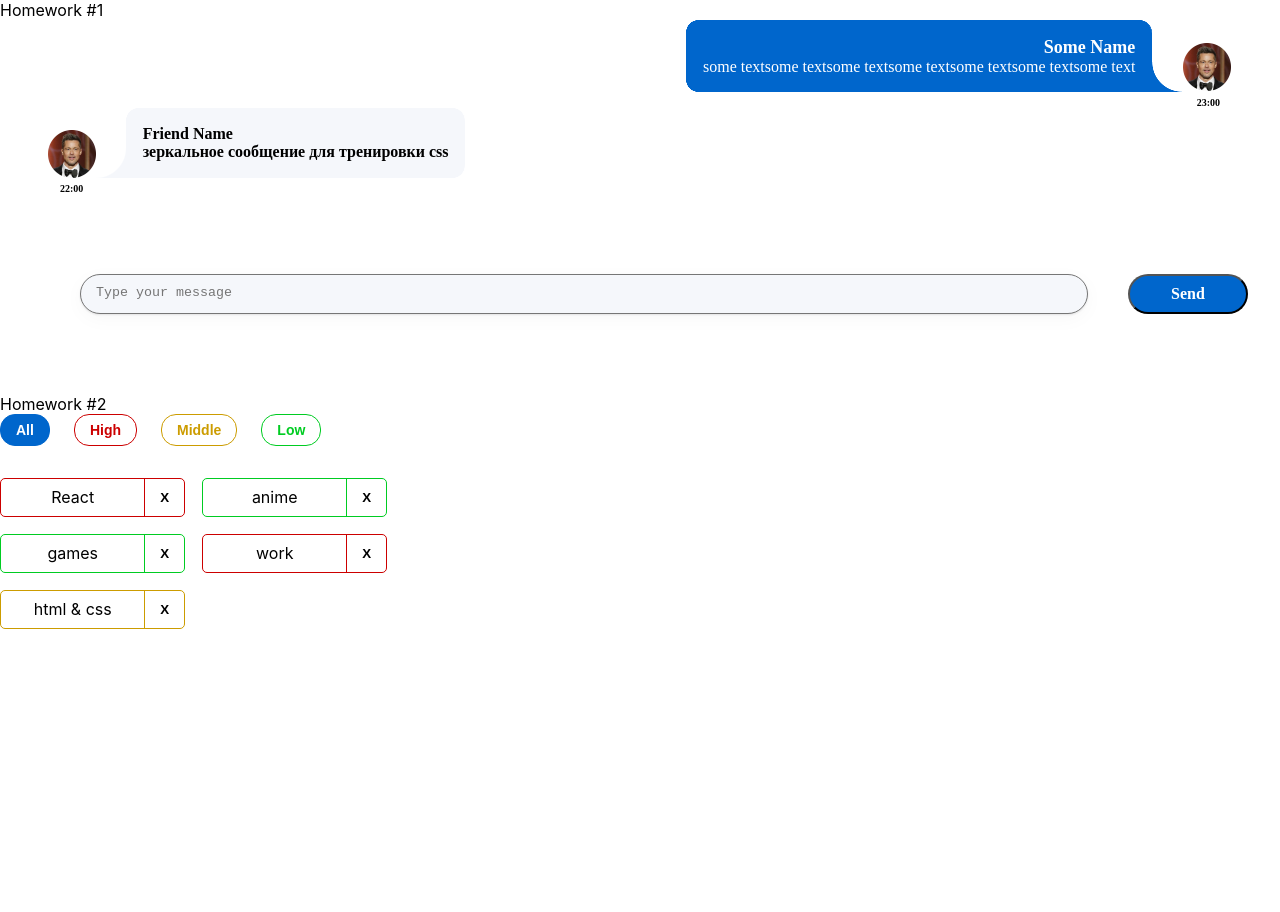
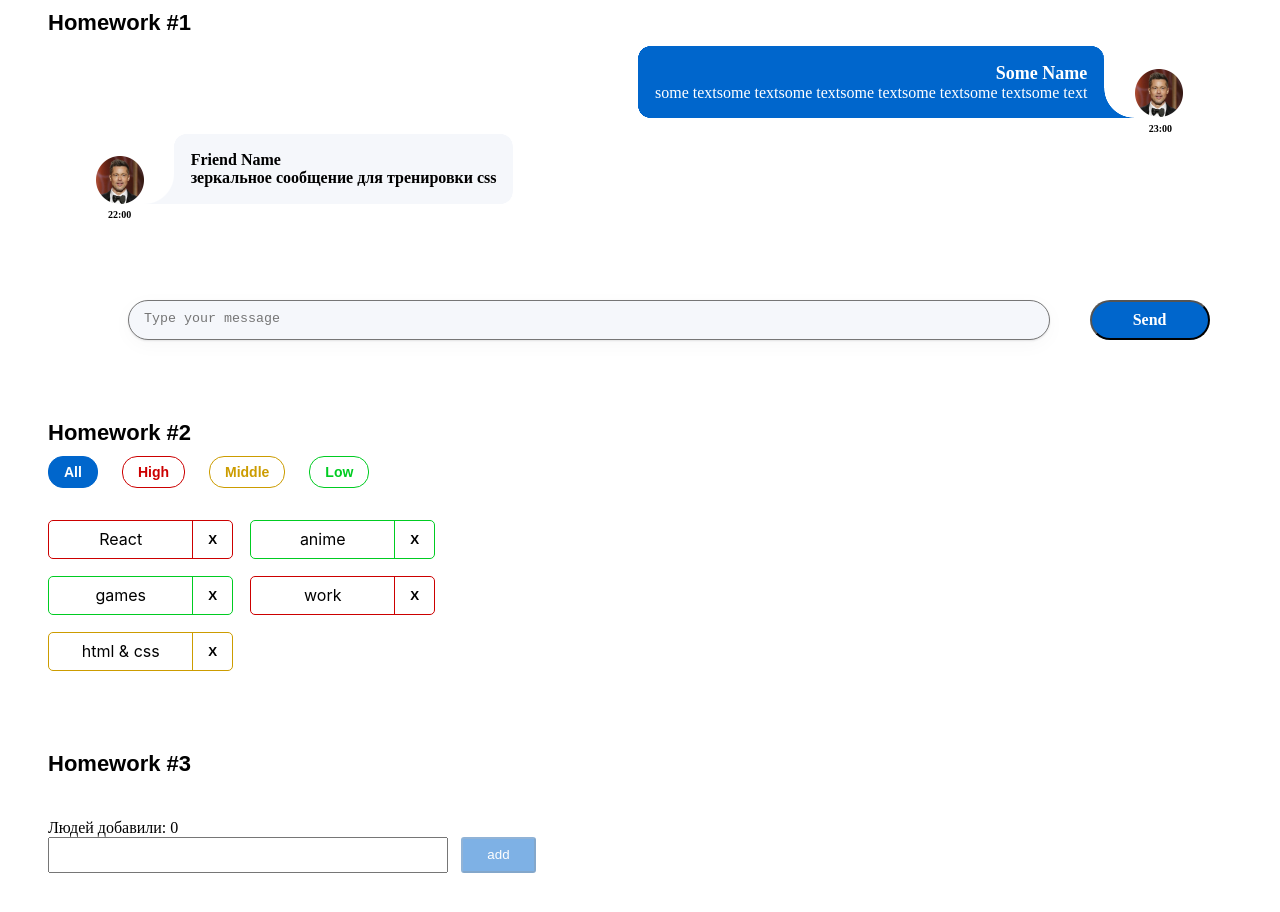
Before and after one commit to Anna-Mkr/homeworks2, a React (Create React App) app: page / in a window 1280 px wide. Shown: the top 912 px of the page. Before the commit the page ends 800 px from the top, so only its background shows below. Built offline with nearby package versions, Linux system fonts and the light colour scheme.

Commit message:
refactor css stiles

```diff
--- a/src/s1-main/App.module.css
+++ b/src/s1-main/App.module.css
@@ -1,11 +1,16 @@
 .App {
     --header_height: 60px;
+    margin-left: 3em;
+    margin-right: 3em;
 }
 
 .hw {
-
+margin-bottom: 5em;
 }
 
 .hwTitle {
-
+    margin-top: 10px;
+    margin-bottom: 10px;
+    font: 22px "Monsterrat", sans-serif;
+    font-weight: bold;
 }
--- a/src/s1-main/App.tsx
+++ b/src/s1-main/App.tsx
@@ -2,6 +2,7 @@ import React from 'react'
 import s from './App.module.css'
 import HW1 from '../s2-homeworks/hw01/HW1'
 import HW2 from "../s2-homeworks/hw02/HW2";
+import HW3 from "../s2-homeworks/hw03/HW3";
 
 function App() {
     return (
@@ -9,7 +10,7 @@ function App() {
             <HW1/>
             {/*раскомментировать по ходу выполнения*/}
             <HW2/>
-            {/*<HW3/>*/}
+            <HW3/>
             {/*<HW4/>*/}
 
             {/*при выполнении дз 5 и более - закомментировать здесь дз 1-4, так как они есть внутри дз 5*/}
```
